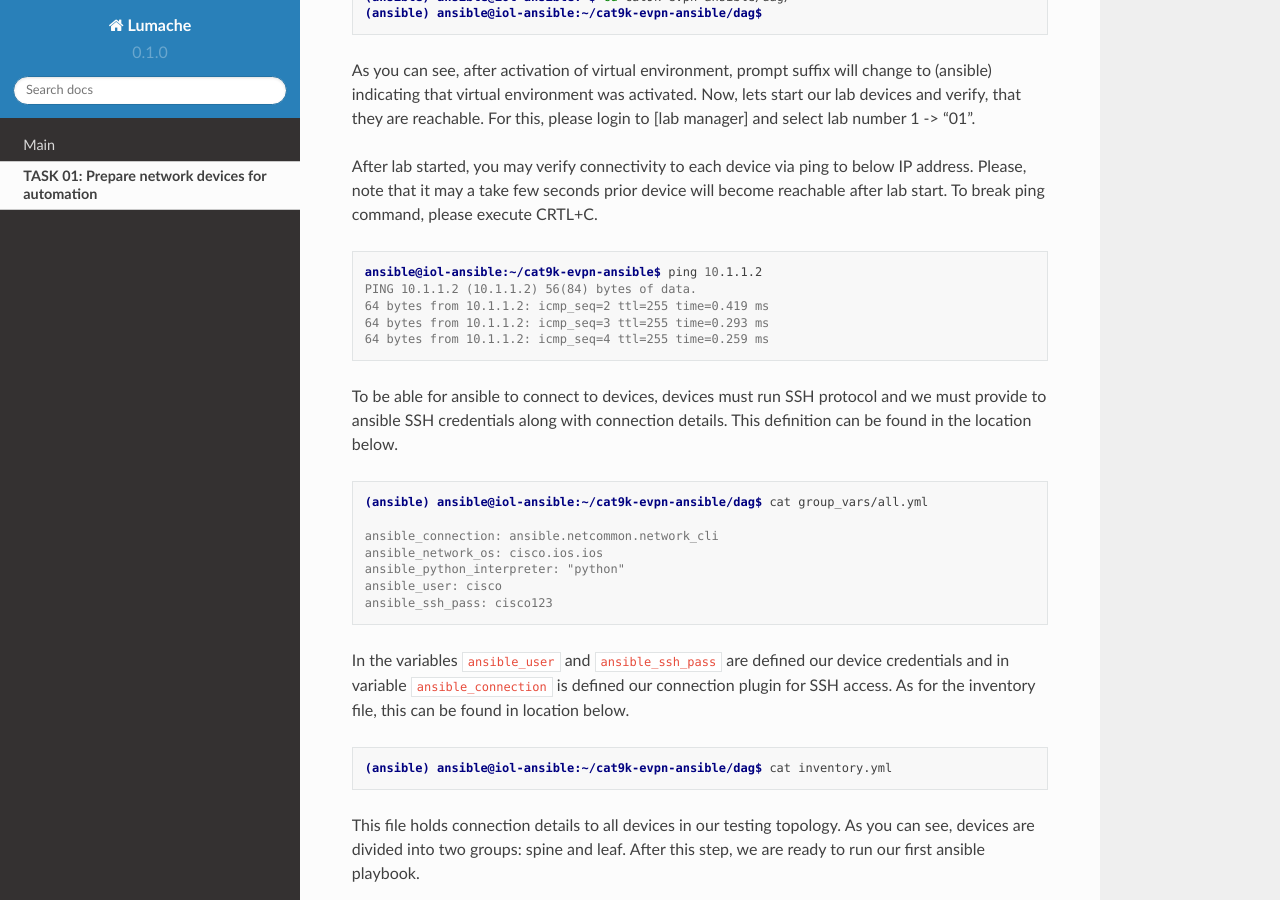
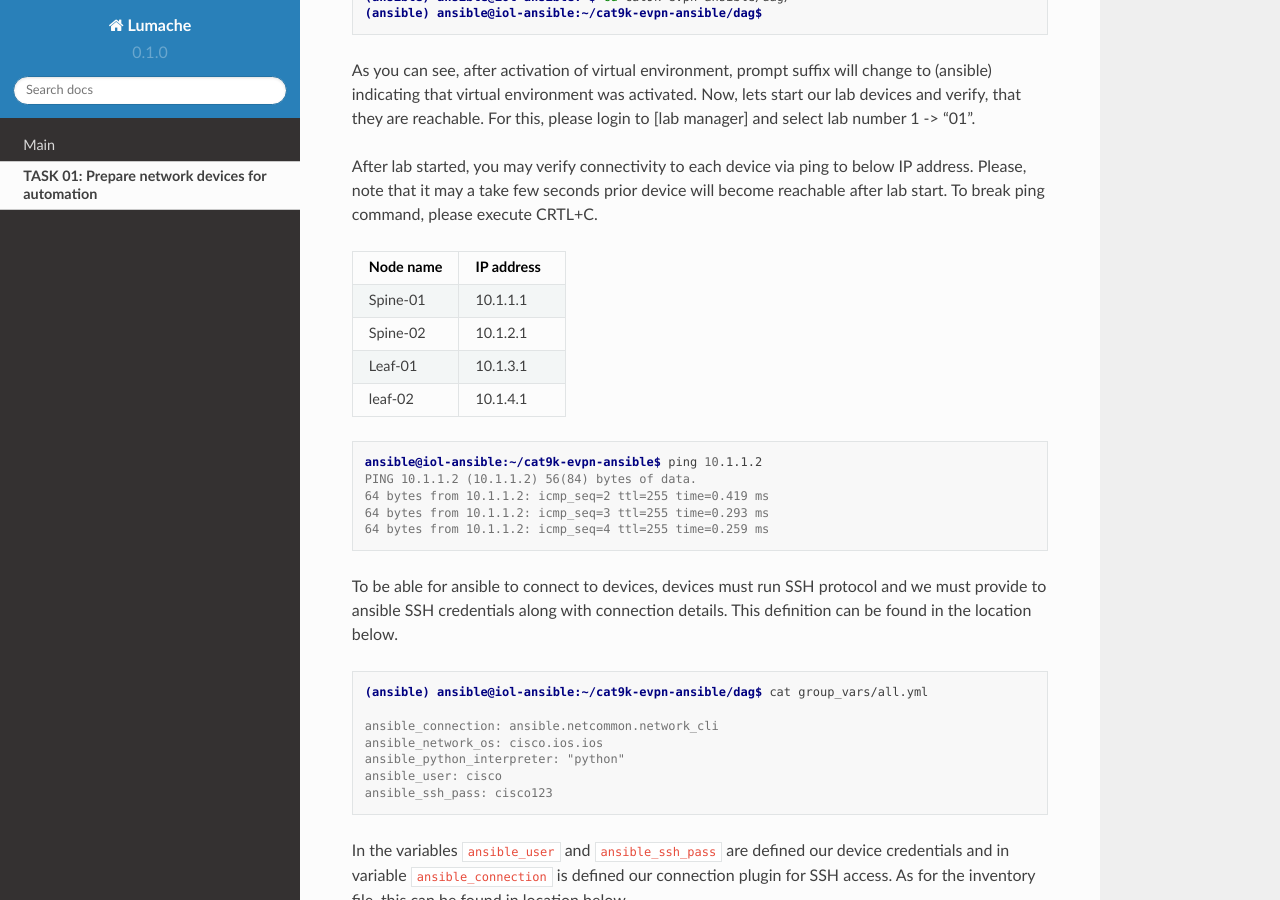
Before and after one commit to dvishchu/labens-2969, a Sphinx documentation site: the page built from docs/source/task_01.rst, in a window 1280 px wide and 900 px high, scrolled down 369 px. Built offline with Sphinx 7.4.7 and the Read the Docs theme 2.0.0, drawn with Linux system fonts in a browser that asks for light colours; pages that are not in the unit, such as notebooks, are missing from menus.

Commit message:
Fixing table in task 01

```diff
--- a/docs/source/task_01.rst
+++ b/docs/source/task_01.rst
@@ -15,7 +15,10 @@ As you can see, after activation of virtual environment, prompt suffix will chan
 
 After lab started, you may verify connectivity to each device via ping to below IP address. Please, note that it may a take few seconds prior device will become reachable after lab start. To break ping command, please execute CRTL+C.
 
-.. list-table:: connectivity details
+.. list-table::
+    :widths: 50 50
+    :header-rows: 1
+
     * - Node name
       - IP address
     * - Spine-01
```
